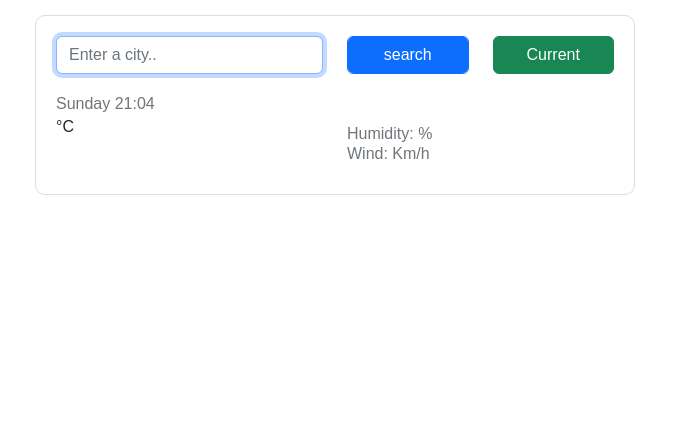
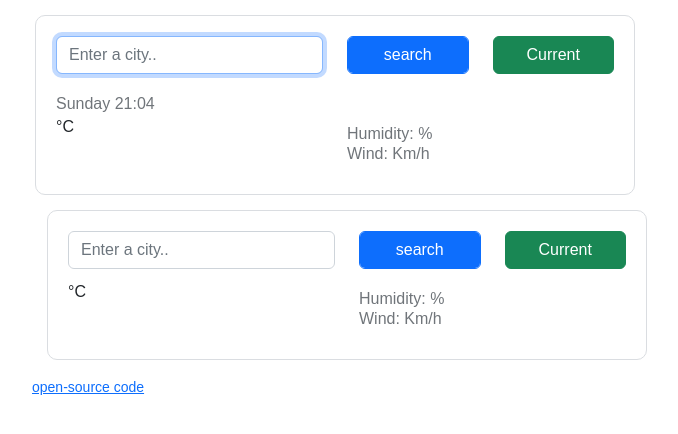
Before and after one commit to Mandana-sayah/Weather-project, a plain HTML site: page index.html in a window 1280 px wide. Shown: the whole page, without its empty margins (62-740 px from the left). Drawn offline with nearby package versions, Linux system fonts and the light colour scheme; no server answers.

Commit message:
Update index.html
Add open-source code to html

```diff
--- a/index.html
+++ b/index.html
@@ -74,7 +74,95 @@
           </div>
         </div>
       </div>
+      <!DOCTYPE html>
+<html lang="en">
+  <head>
+    <meta charset="UTF-8" />
+    <meta http-equiv="X-UA-Compatible" content="IE=edge" />
+    <meta name="viewport" content="width=device-width, initial-scale=1.0" />
+    <script src="https://unpkg.com/axios/dist/axios.min.js"></script>
+    <link
+      href="https://cdn.jsdelivr.net/npm/bootstrap@5.2.0-beta1/dist/css/bootstrap.min.css"
+      rel="stylesheet"
+      integrity="sha384-0evHe/X+R7YkIZDRvuzKMRqM+OrBnVFBL6DOitfPri4tjfHxaWutUpFmBp4vmVor"
+      crossorigin="anonymous"
+    />
+    <link rel="stylesheet" href="style.css" />
+    <title>Weather App</title>
+  </head>
+  <body>
+    <div class="container">
+      <div class="weather-app">
+        <form class="search-form" id="search-form">
+          <div class="row">
+            <div class="col-6">
+              <input
+                type="serach"
+                placeholder="Enter a city.."
+                autofocus="on"
+                autocomplete="off"
+                id="city-input"
+                class="form-control"
+              />
+            </div>
+            <div class="col-3">
+              <input
+                type="submit"
+                value="search"
+                class="form-control btn btn-primary w-100"
+              />
+            </div>
+            <div class="col-3">
+              <button
+                class="btn btn-success w-100"
+                id="current-location-button"
+              >
+                Current
+              </button>
+            </div>
+          </div>
+        </form>
+        <h1 id="city"></h1>
+        <ul>
+          <li id="date"></li>
+          <li id="description"></li>
+        </ul>
+        <div class="row">
+          <div class="col-6">
+            <div class="clearfix">
+              <div class="float-left">
+                <span class="temperature" id="temperature"></span>
+                <span class="units"> °C </span>
+              </div>
+            </div>
+          </div>
+          <div class="col-6">
+            <ul>
+              <li>
+                Humidity:
+                <span id="humidity"></span> %
+              </li>
+              <li>
+                Wind:
+                <span id="wind"></span> Km/h
+              </li>
+            </ul>
+          </div>
+        </div>
+      </div>
+      <small>
+        <a
+          href="https://github.com/Mandana-sayah/Weather-project"
+          target="_blank"
+        >
+          open-source code
+        </a>
+      </small>
     </div>
     <script src="index.js"></script>
   </body>
 </html>
+    </div>
+    <script src="index.js"></script>
+  </body>
+</html>
```
